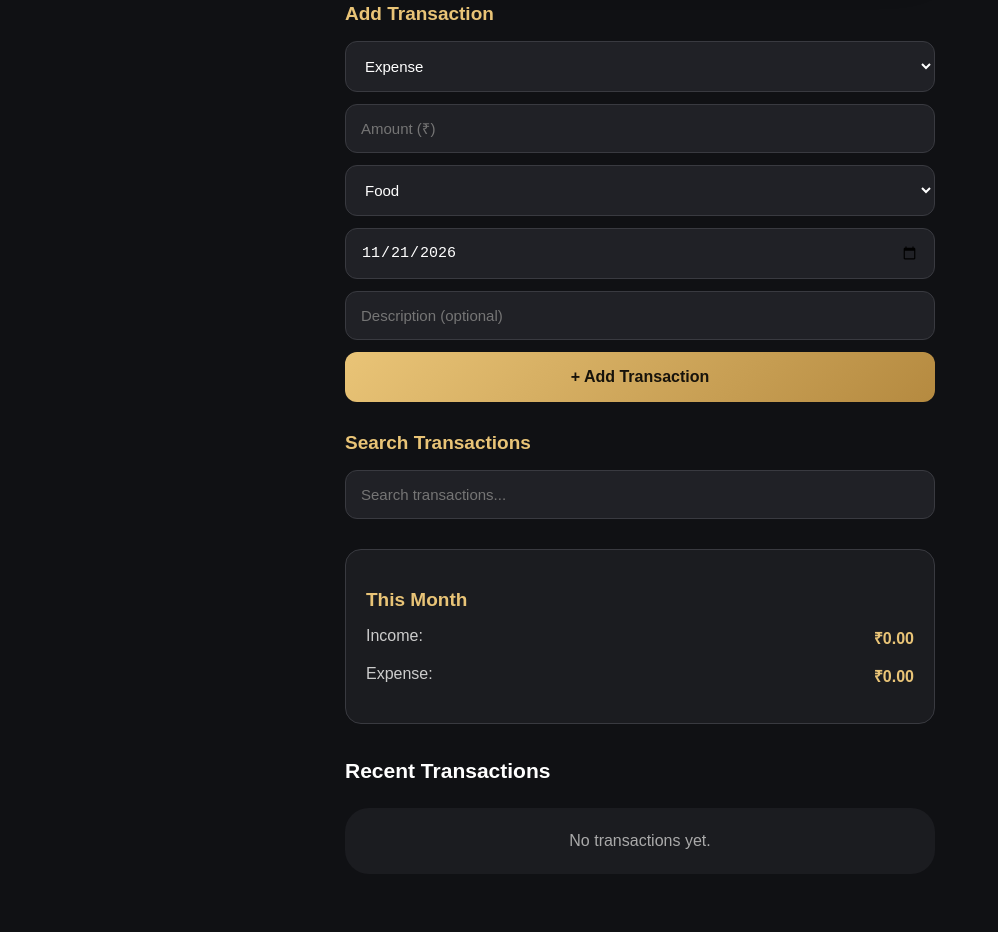
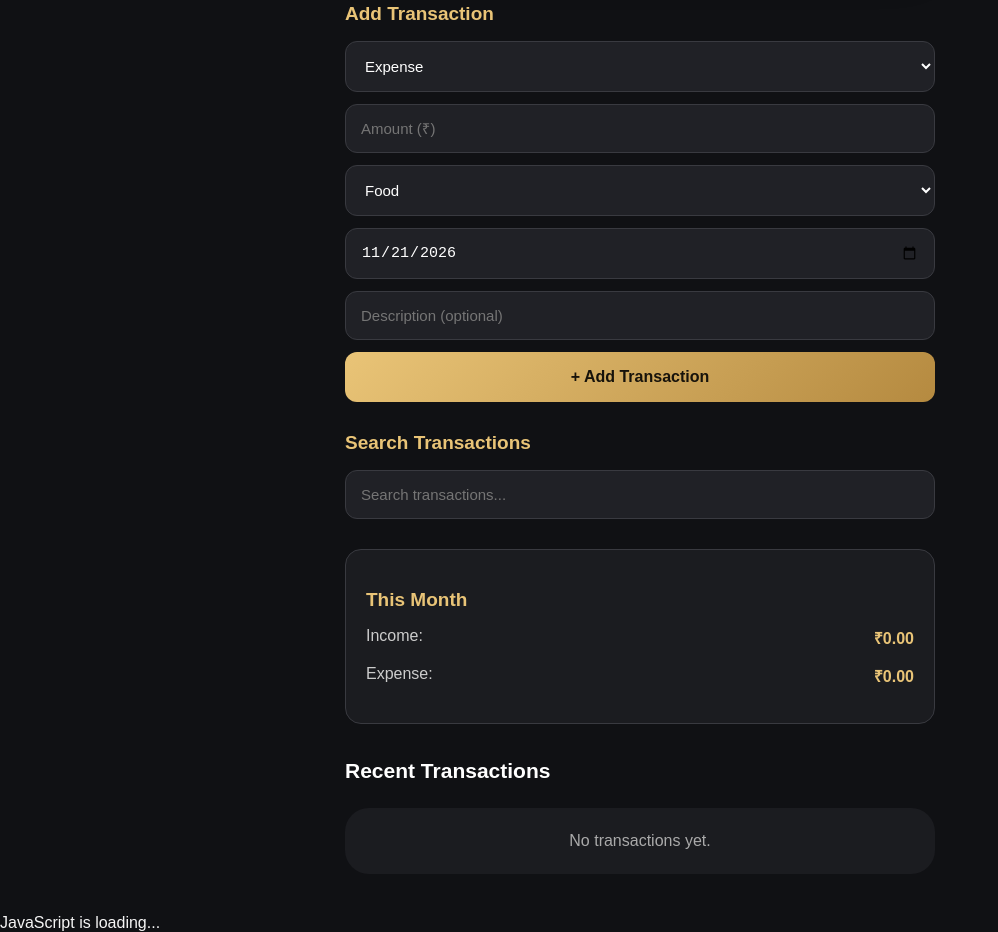
Before and after one commit to jaseeem9645-max/my-expense, a plain HTML site: page index.html in a window 1280 px wide. Shown: the part 523-1455 px from the top of the page, without its empty margins (0-998 px from the left). Drawn offline with Linux system fonts and the light colour scheme.

Commit message:
Update index.html

```diff
--- a/index.html
+++ b/index.html
@@ -42,7 +42,7 @@
       </section>
     </main>
   </div>
-
+<div id="debug">JavaScript is loading...</div>
 
 <script src="script.js"></script>
 
```
